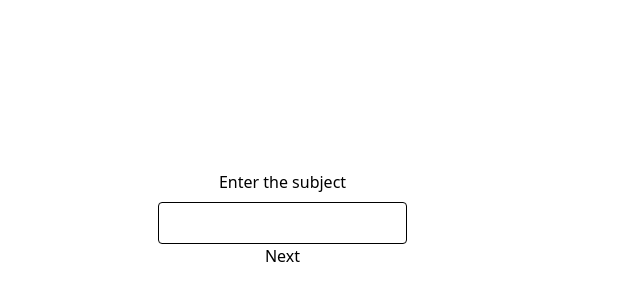
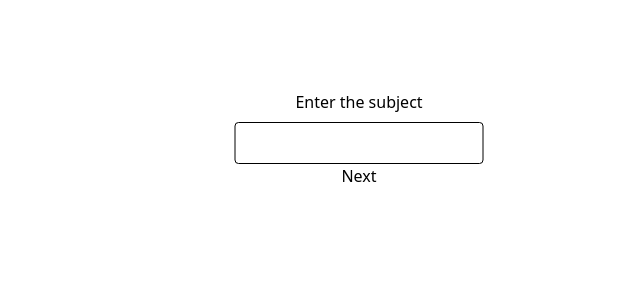
Before and after one commit to G-Just/React-ts-weighted-scoring-tool, a React (Vite) app: page / in a window 1280 px wide. Shown: the part 126-426 px from the top of the page, without its empty margins (281-921 px from the left). Built offline with nearby package versions, Linux system fonts and the light colour scheme.

Commit message:
Developing animation + visuals

```diff
--- a/src/components/ResultTable.tsx
+++ b/src/components/ResultTable.tsx
@@ -20,9 +20,9 @@
   }
 
   return (
-    <div>
-      <h1>{data.subject}</h1>
-      <div className="flex justify-center pb-20">
+    <div className="flex flex-col items-center justify-center w-full h-full">
+      <h1 className="py-6 text-5xl font-extralight">{data.subject}</h1>
+      <div className="flex justify-center w-full pb-20">
         <table className="w-1/2 border border-black">
           <thead>
             <tr>
@@ -53,6 +53,7 @@
           </tbody>
         </table>
       </div>
+      <button onClick={() => data.setStage(0)}>Reset</button>
     </div>
   );
 }
--- a/src/index.css
+++ b/src/index.css
@@ -4,25 +4,26 @@
 
 @keyframes slide {
   0% {
-    transform: rotate(-20deg);
+    transform: rotate(-15deg);
   }
   40% {
-    transform: rotate(-20deg);
+    transform: rotate(-15deg);
   }
   60% {
-    transform: rotate(19deg);
-    right: 45%;
+    right: 52%;
+    transform: rotate(10deg);
   }
   100% {
+    right: 50%;
     transform: rotate(0deg);
-    right: 45%;
+    transform: translate(50%, 0);
   }
 }
 
 .slideIn {
+  right: -200%;
+  top: 25%;
   position: absolute;
-  right: -200%;
-  top: 35%;
+  transform-origin: center -100px;
   animation: slide 2s forwards;
-  transform-origin: center -50px;
 }
```
